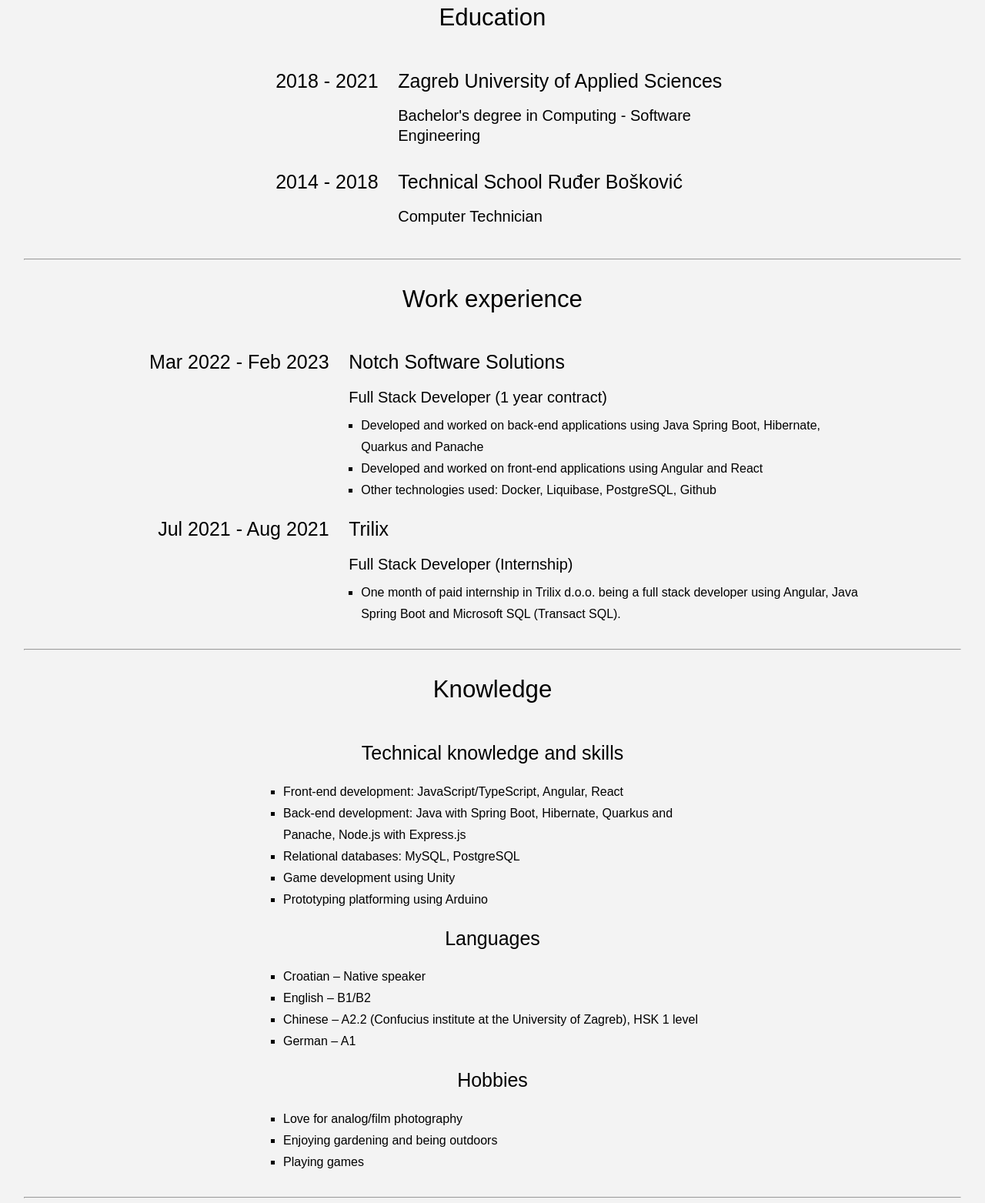
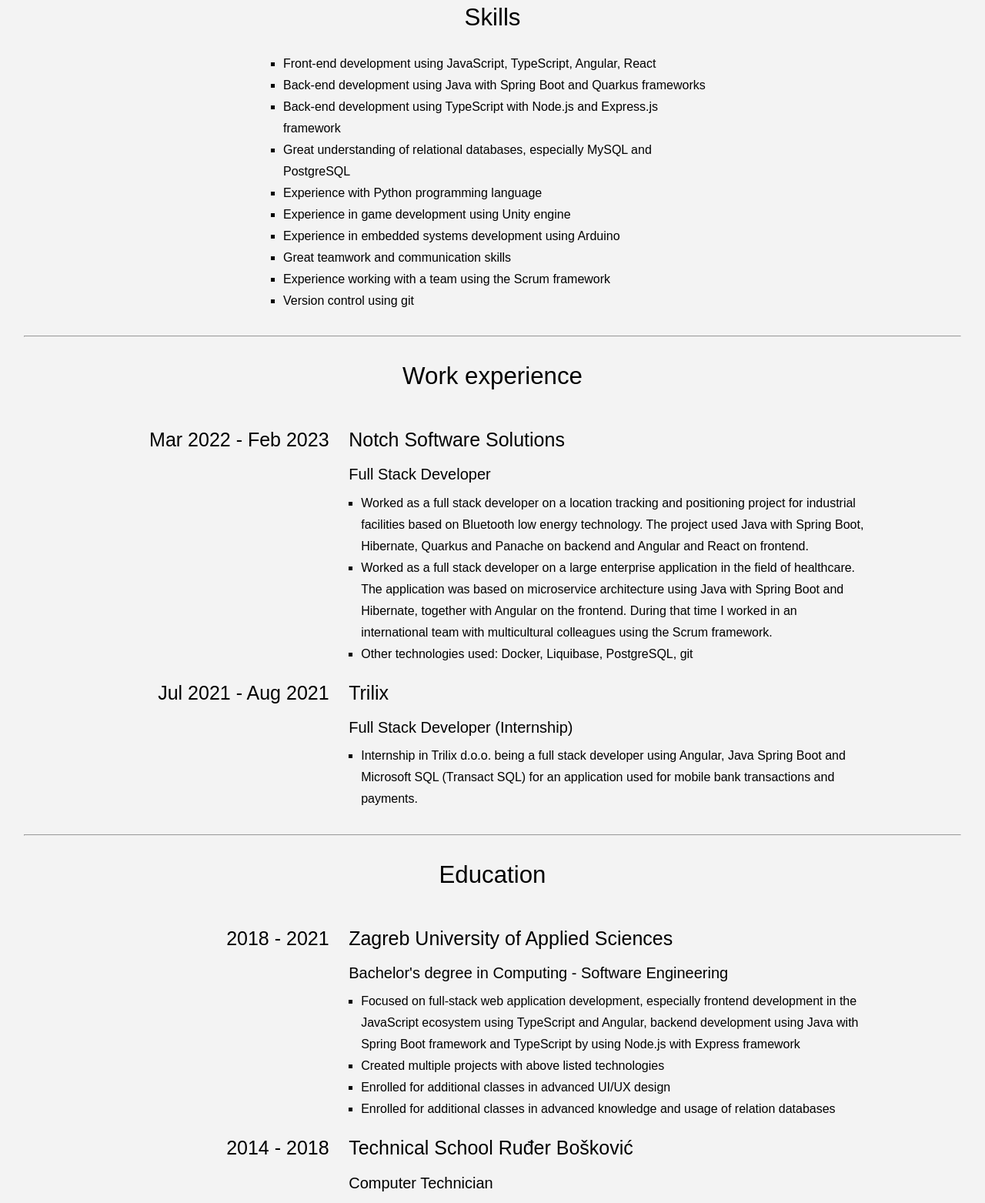
Before and after one commit to AntonioJuresic/antoniojuresic.github.io, a plain HTML site: page index.html in a window 1280 px wide. Shown: the part 828-2391 px from the top of the page at 77% size. Drawn offline with Linux system fonts and the light colour scheme; a web font is replaced by a local one.

Commit message:
Updated the content

```diff
--- a/index.html
+++ b/index.html
@@ -33,14 +33,88 @@
         </div>
 
         <nav>
+            <a href="#skills">Skills</a>
+            <a href="#work-experience">Work experience</a>
             <a href="#education">Education</a>
-            <a href="#work-experience">Work experience</a>
-            <a href="#knowledge">Knowledge</a>
             <a href="#languages">Languages</a>
         </nav>
     </header>
 
     <section>
+        <article id="skills" class="narrow-width">
+            <h1>Skills</h1>
+
+            <ul style="align-self: flex-start;">
+                <li>Front-end development using JavaScript, TypeScript, Angular, React</li>
+                <li>Back-end development using Java with Spring Boot and Quarkus frameworks</li>
+                <li>Back-end development using TypeScript with Node.js and Express.js framework</li>
+                <li>Great understanding of relational databases, especially MySQL and PostgreSQL</li>
+                <li>Experience with Python programming language</li>
+                <li>Experience in game development using Unity engine</li>
+                <li>Experience in embedded systems development using Arduino</li>
+                <li>Great teamwork and communication skills</li>
+                <li>Experience working with a team using the Scrum framework</li>
+                <li>Version control using git</li>
+            </ul>
+        </article>
+
+        <hr>
+
+        <article id="work-experience">
+            <h1>Work experience</h1>
+
+            <table>
+                <tr>
+                    <td>
+                        <h2>Mar 2022 - Feb 2023</h2>
+                    </td>
+
+                    <td>
+                        <h2>Notch Software Solutions</h2>
+                        <h3>Full Stack Developer</h3>
+                        <ul>
+                            <li>
+                                Worked as a full stack developer on a location tracking and positioning project for
+                                industrial facilities based on Bluetooth low energy technology.
+                                The project used Java with Spring Boot, Hibernate, Quarkus and Panache on backend and
+                                Angular and React on frontend.
+                            </li>
+                            <li>
+                                Worked as a full stack developer on a large enterprise application in the field of
+                                healthcare.
+                                The application was based on microservice architecture using Java with Spring Boot and
+                                Hibernate, together with Angular on the frontend. During that time I worked in an
+                                international team with multicultural colleagues using the Scrum framework.
+                            </li>
+                            <li>
+                                Other technologies used: Docker, Liquibase, PostgreSQL, git
+                            </li>
+                        </ul>
+                    </td>
+                </tr>
+
+                <tr>
+                    <td>
+                        <h2>Jul 2021 - Aug 2021</h2>
+                    </td>
+
+                    <td>
+                        <h2>Trilix</h2>
+                        <h3>Full Stack Developer (Internship)</h3>
+                        <ul>
+                            <li>
+                                Internship in Trilix d.o.o. being a full stack developer using Angular, Java Spring Boot
+                                and Microsoft SQL (Transact SQL) for an application used for mobile bank transactions
+                                and payments.
+                            </li>
+                        </ul>
+                    </td>
+                </tr>
+            </table>
+        </article>
+
+        <hr>
+
         <article id="education">
             <h1>Education</h1>
 
@@ -53,6 +127,23 @@
                     <td>
                         <h2>Zagreb University of Applied Sciences</h2>
                         <h3>Bachelor's degree in Computing - Software Engineering</h3>
+                        <ul>
+                            <li>
+                                Focused on full-stack web application development, especially frontend development in
+                                the JavaScript ecosystem using TypeScript and Angular,
+                                backend development using Java with Spring Boot framework and TypeScript by using
+                                Node.js with Express framework
+                            </li>
+                            <li>
+                                Created multiple projects with above listed technologies
+                            </li>
+                            <li>
+                                Enrolled for additional classes in advanced UI/UX design
+                            </li>
+                            <li>
+                                Enrolled for additional classes in advanced knowledge and usage of relation databases
+                            </li>
+                        </ul>
                     </td>
                 </tr>
 
@@ -71,61 +162,7 @@
 
         <hr>
 
-        <article id="work_experience">
-            <h1>Work experience</h1>
-
-            <table>
-                <tr>
-                    <td>
-                        <h2>Mar 2022 - Feb 2023</h2>
-                    </td>
-
-                    <td>
-                        <h2>Notch Software Solutions</h2>
-                        <h3>Full Stack Developer (1 year contract)</h3>
-                        <ul>
-                            <li>Developed and worked on back-end applications using Java Spring Boot, Hibernate, Quarkus
-                                and Panache</li>
-                            <li>Developed and worked on front-end applications using Angular and React</li>
-                            <li>Other technologies used: Docker, Liquibase, PostgreSQL, Github</li>
-                        </ul>
-                    </td>
-                </tr>
-
-                <tr>
-                    <td>
-                        <h2>Jul 2021 - Aug 2021</h2>
-                    </td>
-
-                    <td>
-                        <h2>Trilix</h2>
-                        <h3>Full Stack Developer (Internship)</h3>
-                        <ul>
-                            <li>One month of paid internship in Trilix d.o.o. being a full stack developer using
-                                Angular, Java Spring
-                                Boot and Microsoft SQL (Transact SQL).</li>
-                        </ul>
-                    </td>
-                </tr>
-            </table>
-        </article>
-
-        <hr>
-
-        <article id="knowledge" class="narrow-width">
-            <h1>Knowledge</h1>
-
-            <h2>Technical knowledge and skills</h2>
-
-            <ul style="align-self: flex-start;">
-                <li>Front-end development: JavaScript/TypeScript, Angular, React</li>
-                <li>Back-end development: Java with Spring Boot, Hibernate, Quarkus and Panache, Node.js with Express.js
-                </li>
-                <li>Relational databases: MySQL, PostgreSQL</li>
-                <li>Game development using Unity</li>
-                <li>Prototyping platforming using Arduino</li>
-            </ul>
-
+        <article id="languages" class="narrow-width">
             <h2>Languages</h2>
 
             <ul style="align-self: flex-start;">
@@ -134,7 +171,11 @@
                 <li>Chinese – A2.2 (Confucius institute at the University of Zagreb), HSK 1 level</li>
                 <li>German – A1</li>
             </ul>
+        </article>
 
+        <hr>
+
+        <article id="hobbies" class="narrow-width">
             <h2>Hobbies</h2>
 
             <ul style="align-self: flex-start;">
@@ -145,10 +186,11 @@
         </article>
 
         <hr>
+
     </section>
 
     <footer>
-        <p>This is a footer</p>
+        <p style="text-align: center;">Made by Antonio Jurešić, 2023</p>
     </footer>
 </body>
 
```
